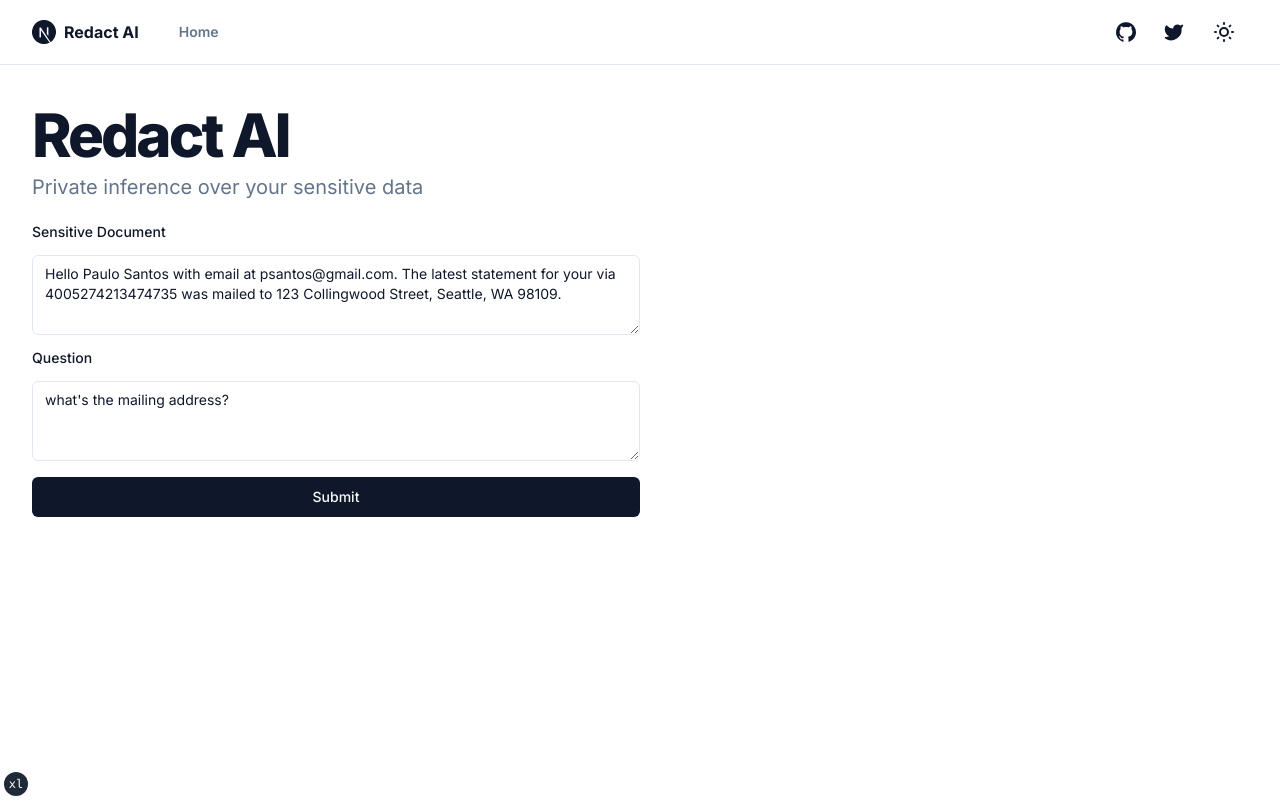
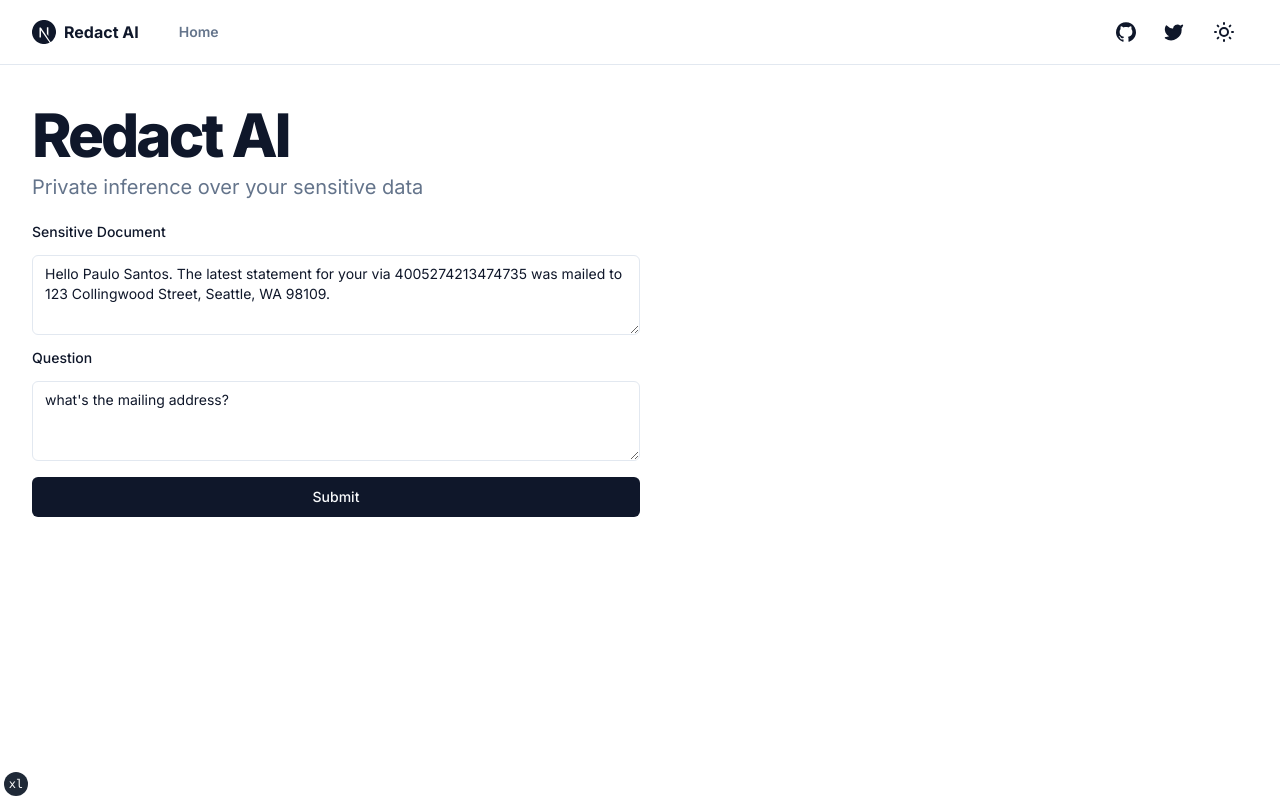
Before and after one commit to gbt42/redact-ai-client, a Next.js app: page / in a window 1280 px wide. Built offline with nearby package versions, Linux system fonts and the light colour scheme.

Commit message:
Update page.tsx

```diff
--- a/app/page.tsx
+++ b/app/page.tsx
@@ -12,7 +12,7 @@
 
 export default function IndexPage() {
   const [sensitive, setSensitive] = useState(
-    "Hello Paulo Santos with email at psantos@gmail.com. The latest statement for your via 4005274213474735 was mailed to 123 Collingwood Street, Seattle, WA 98109. "
+    "Hello Paulo Santos. The latest statement for your via 4005274213474735 was mailed to 123 Collingwood Street, Seattle, WA 98109. "
   )
   const [question, setQuestion] = useState(
     "what's the mailing address?"
```
